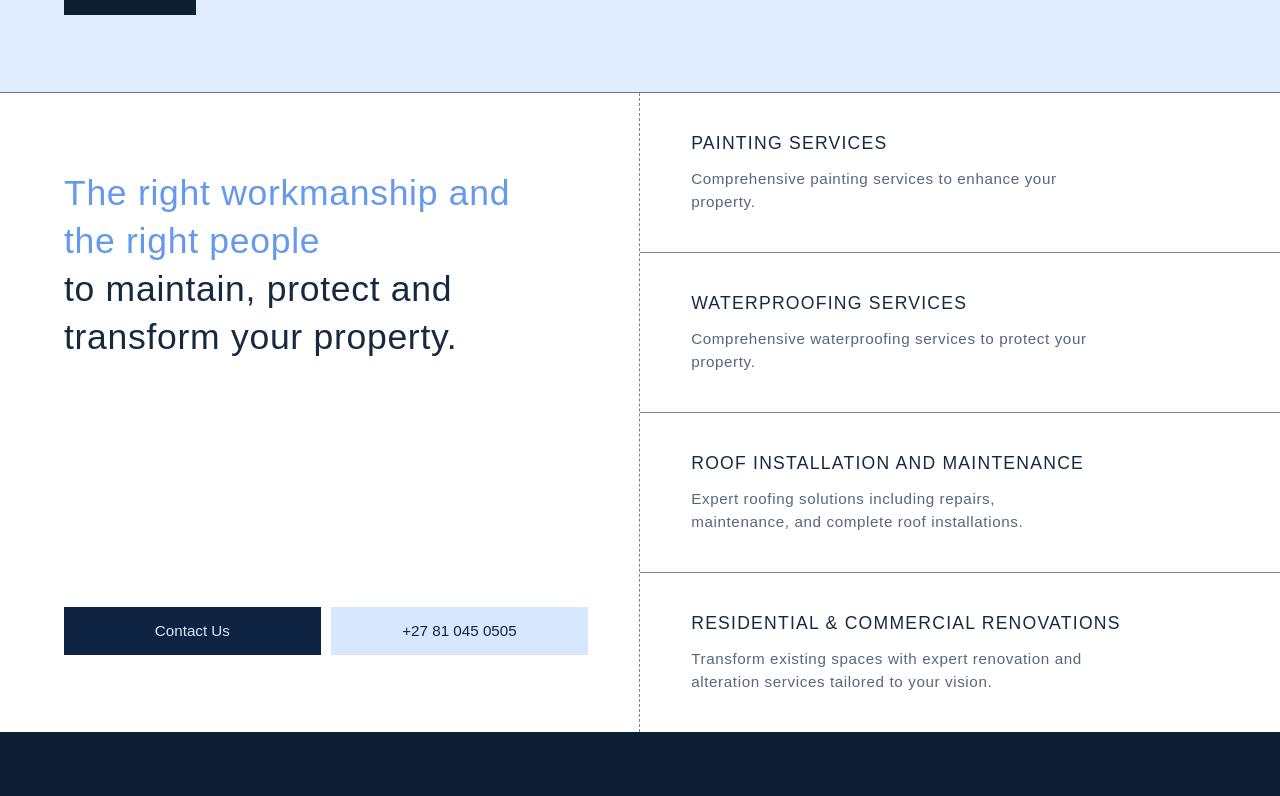
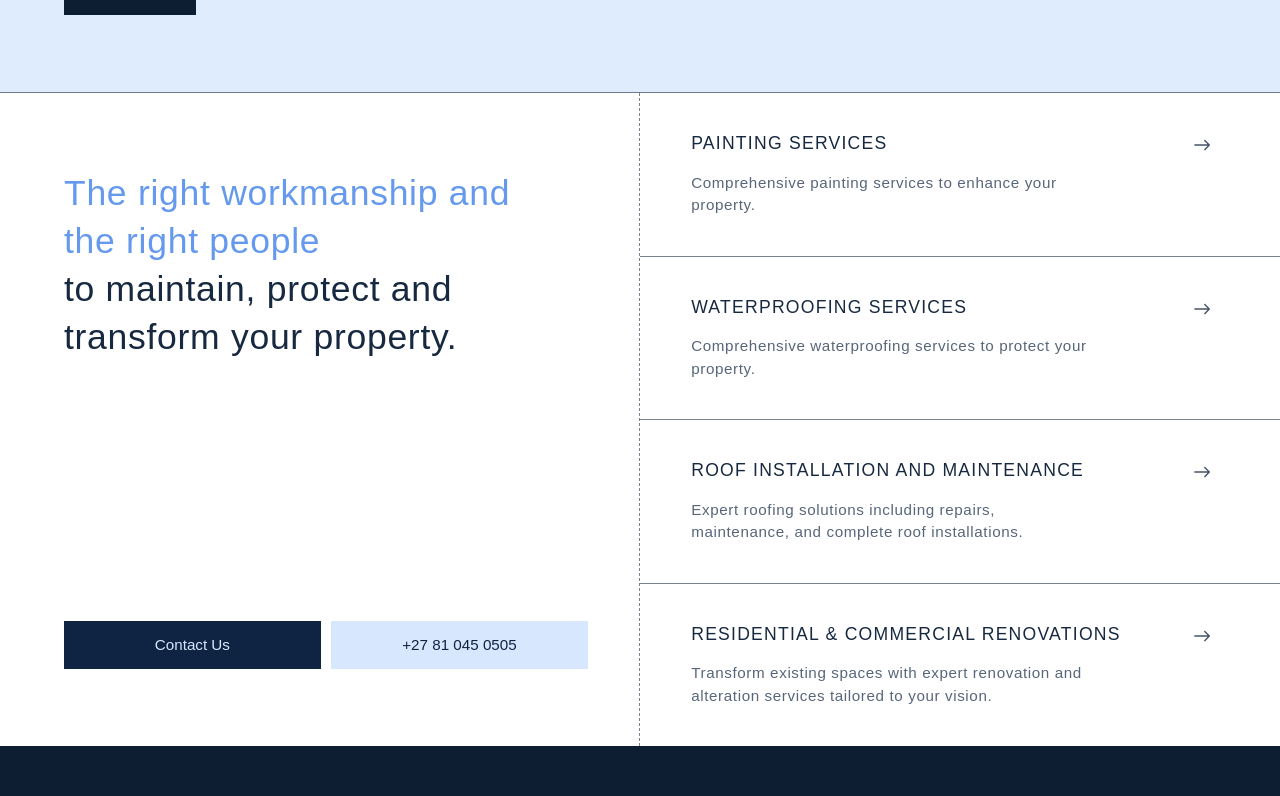
Before and after one commit to aneburger/Big-Prop-Projects, a React (Vite) app in the folder Big-prop-projects/: page / in a window 1280 px wide. Shown: the part 1084-1880 px from the top of the page. Built offline with nearby package versions, Linux system fonts and the light colour scheme; a web font is replaced by a local one.

Commit message:
added services arrows

```diff
--- a/Big-prop-projects/src/components/Services.jsx
+++ b/Big-prop-projects/src/components/Services.jsx
@@ -1,5 +1,6 @@
 import "../styles/Services.css"
 import { Link } from "react-router-dom"
+import { IoIosArrowRoundForward } from "react-icons/io";
 import '../styles/ButtonEffects.css';
 
 function Services() {
@@ -22,20 +23,20 @@ function Services() {
             <div className="services-right-section">
                 <Link to="/service" className="service-section-link">
                     <section className="paint-section">
-                        <h3>PAINTING SERVICES</h3>
+                        <h3>PAINTING SERVICES <IoIosArrowRoundForward /></h3>
                         <p>Comprehensive painting services to enhance your property.</p>
                     </section>
                 </Link>
                 <section className="waterproof-section">
-                    <h3>WATERPROOFING SERVICES</h3>
+                    <h3>WATERPROOFING SERVICES <IoIosArrowRoundForward /></h3>
                     <p>Comprehensive waterproofing services to protect your property.</p>
                 </section>
                 <section className="roof-section">
-                    <h3>ROOF INSTALLATION AND MAINTENANCE</h3>
+                    <h3>ROOF INSTALLATION AND MAINTENANCE <IoIosArrowRoundForward /></h3>
                     <p>Expert roofing solutions including repairs, maintenance, and complete roof installations.</p>
                 </section>
                 <section className="reno-section">
-                    <h3>RESIDENTIAL & COMMERCIAL RENOVATIONS</h3>
+                    <h3>RESIDENTIAL & COMMERCIAL RENOVATIONS <IoIosArrowRoundForward /></h3>
                     <p>Transform existing spaces with expert renovation and alteration services tailored to your vision.</p>
                 </section>
             </div>
--- a/Big-prop-projects/src/styles/LandingPage.css
+++ b/Big-prop-projects/src/styles/LandingPage.css
@@ -5,7 +5,7 @@
   display: flex;
   align-items: flex-end;
   color: white;
-  background: linear-gradient(90deg, #0217452b, #0217452b), url('../assets/landing.jpeg') center / cover no-repeat;
+  background: linear-gradient(90deg, #1c2e562b, #1c2e562b), url('../assets/landing.jpeg') center / cover no-repeat;
 }
 
 .landing-body-titles {
--- a/Big-prop-projects/src/styles/Services.css
+++ b/Big-prop-projects/src/styles/Services.css
@@ -77,7 +77,8 @@
 
 .services-right-section section:hover {
   cursor: pointer;
-  background-color: #E3E5E8;
+  background-color: #e3e5e8d6;
+
 }
 
 .services-right-section>section:last-child {
@@ -90,7 +91,18 @@
   font-weight: 400;
   font-family: var(--font-fam-med);
   letter-spacing: .07em;
+
+  display: flex;
+  justify-content: space-between;
 }
+
+.services-right-section h3 svg {
+  opacity: 80%;
+  font-size: 1.6em;
+  color: #172940;
+
+}
+
 
 .services-right-section p {
   max-width: 48ch;
```
